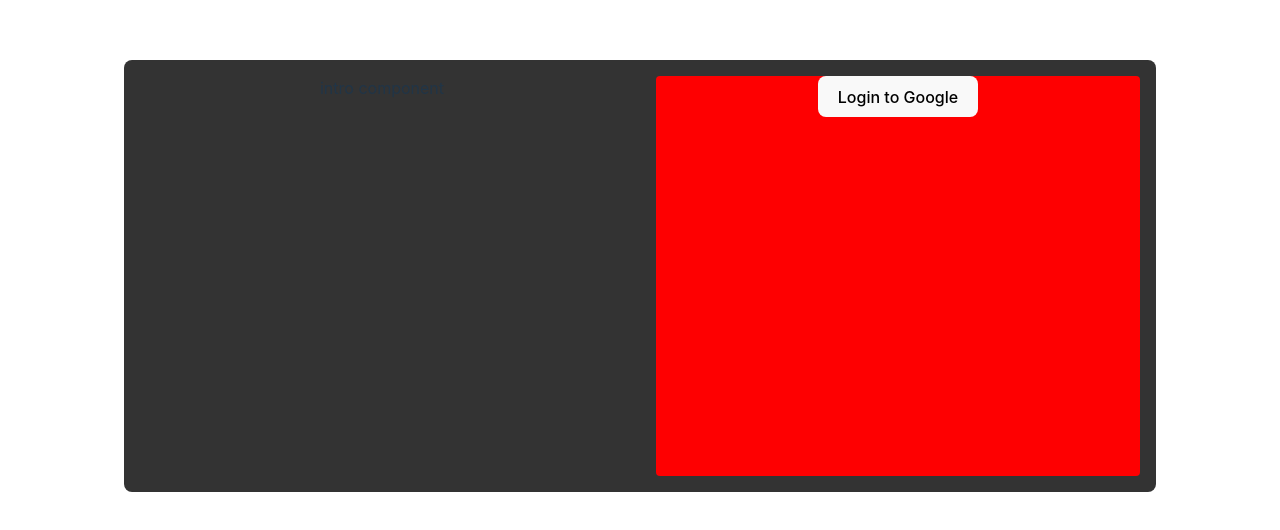
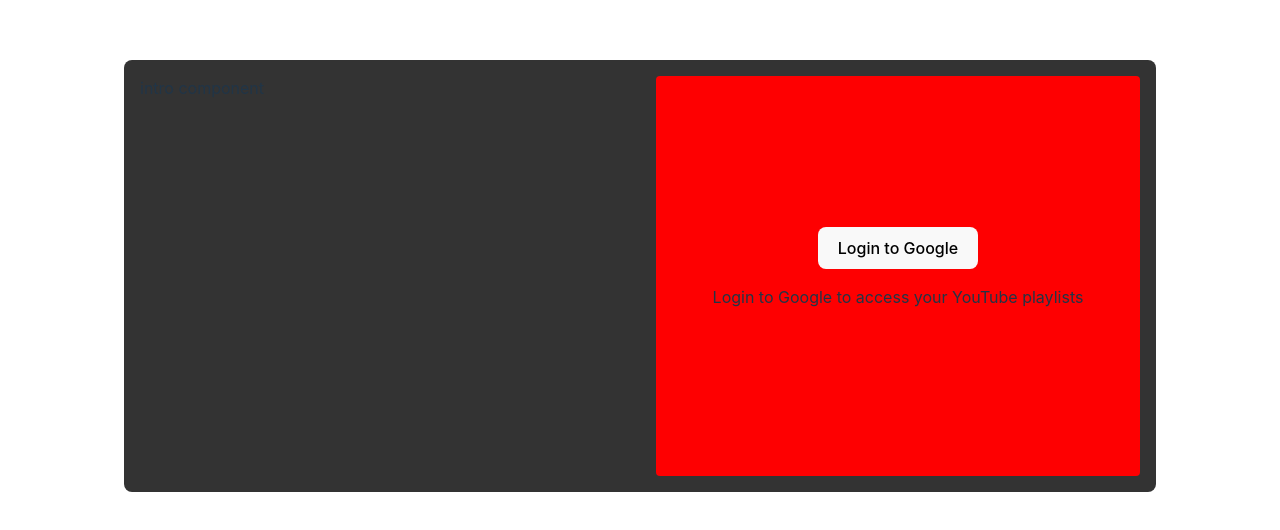
Before and after one commit to petarkosic/youtube_spotify, a Vue app in the folder client/: page / in a window 1280 px wide. Shown: the part 124-654 px from the top of the page. Built offline with nearby package versions, Linux system fonts and the light colour scheme.

Commit message:
add: styling
Add styling to the playlist components.

```diff
--- a/client/src/components/Google.vue
+++ b/client/src/components/Google.vue
@@ -4,7 +4,10 @@
 			Logout
 		</button>
 		<YoutubePlaylists v-if="accessToken" :accessToken="accessToken" />
-		<button v-else @click="login">Login to Google</button>
+		<div v-if="!accessToken" class="login-container">
+			<button @click="login">Login to Google</button>
+			<p>Login to Google to access your YouTube playlists</p>
+		</div>
 		<div v-if="authCancelledError" style="color: red">
 			{{ authCancelledError }}
 		</div>
@@ -115,5 +118,26 @@
 <style scoped>
 .card-google {
 	background: #fe0001;
+	display: flex;
+	align-items: center;
+	gap: 1rem;
+}
+
+.logout-button {
+	background: #dd0000;
+	color: white;
+}
+
+.logout-button:hover {
+	background: #b20000;
+}
+
+.login-container {
+	width: 100%;
+	height: 100%;
+	display: flex;
+	flex-direction: column;
+	align-items: center;
+	justify-content: center;
 }
 </style>
--- a/client/src/components/Playlists.vue
+++ b/client/src/components/Playlists.vue
@@ -180,15 +180,11 @@
 	flex-direction: column;
 }
 
-.playlist {
-	padding: 2rem;
-}
-
 ul {
 	list-style-type: none;
 	padding: 0;
 	width: 100%;
-	height: 70%;
+	height: 100%;
 	overflow: auto;
 	display: flex;
 	flex-direction: column;
--- a/client/src/components/Spotify.vue
+++ b/client/src/components/Spotify.vue
@@ -1,13 +1,17 @@
 <template>
 	<div class="card card-spotify">
 		<div class="buttons-container">
-			<button @click="goBack">&lt;</button>
+			<button class="back-button" @click="goBack">&lt;</button>
 			<button class="logout-button" v-if="accessToken" @click="logout">
 				Logout
 			</button>
 		</div>
 		<Playlists v-if="accessToken" :accessToken="accessToken" />
-		<button v-else @click="login">Login to Spotify</button>
+
+		<div v-if="!accessToken" class="login-container">
+			<button @click="login">Login to Spotify</button>
+			<p>Login to Spotify to access your Spotify playlists</p>
+		</div>
 		<div v-if="authCancelledError" style="color: red">
 			{{ authCancelledError }}
 		</div>
@@ -128,6 +132,9 @@
 <style scoped>
 .card-spotify {
 	background: #1ed661;
+	display: flex;
+	align-items: center;
+	gap: 1rem;
 }
 
 .buttons-container {
@@ -136,7 +143,26 @@
 	justify-content: space-between;
 }
 
+.buttons-container button {
+	margin: 0;
+	background: #1ec561;
+}
+
+.buttons-container button:hover {
+	background: #1ea361;
+}
+
 button {
 	margin: 0;
 }
+
+.login-container {
+	width: 100%;
+	height: 100%;
+	margin-bottom: 50px;
+	display: flex;
+	flex-direction: column;
+	align-items: center;
+	justify-content: center;
+}
 </style>
--- a/client/src/components/YoutubePlaylists.vue
+++ b/client/src/components/YoutubePlaylists.vue
@@ -14,10 +14,11 @@
 				>
 					<div>{{ playlist.snippet.title }}</div>
 					<button
+						class="select-button"
 						v-if="selectedPlaylist === playlist.id"
 						@click="getPlaylistItems(playlist.id)"
 					>
-						&gt;
+						&#8652;
 					</button>
 				</li>
 			</ul>
@@ -25,7 +26,7 @@
 	</div>
 
 	<div class="login-button" v-if="playlistItems.length !== 0">
-		<button @click="showSpotifyComponent">Login to Spotify</button>
+		<button @click="showSpotifyComponent">Convert</button>
 	</div>
 </template>
 
@@ -257,7 +258,7 @@
 
 li:hover {
 	cursor: pointer;
-	background: rgba(0, 255, 0, 0.1);
+	background: #dd0000;
 	border-radius: 4px;
 }
 
@@ -266,6 +267,21 @@
 	color: black;
 	font-weight: bold;
 	line-height: 3px;
+}
+
+.select-button {
+	background: rgba(255, 255, 255, 0.5);
+	line-height: 0px;
+	color: white;
+}
+
+.select-button:hover {
+	background: rgba(255, 255, 255, 0.7);
+	cursor: pointer;
+}
+
+.select-button:focus {
+	outline: none;
 }
 
 .login-button {
--- a/client/src/style.css
+++ b/client/src/style.css
@@ -49,11 +49,9 @@
 	font-family: inherit;
 	background-color: #1a1a1a;
 	cursor: pointer;
-	transition: border-color 0.25s;
+	transition: all 0.1s ease-in-out;
 }
-button:hover {
-	border-color: #646cff;
-}
+
 button:focus,
 button:focus-visible {
 	outline: 4px auto -webkit-focus-ring-color;
@@ -66,7 +64,8 @@
 	border-radius: 4px;
 	display: flex;
 	flex-direction: column;
-	align-items: center;
+	align-items: flex-start;
+	justify-content: flex-start;
 }
 
 .logout-button {
```
